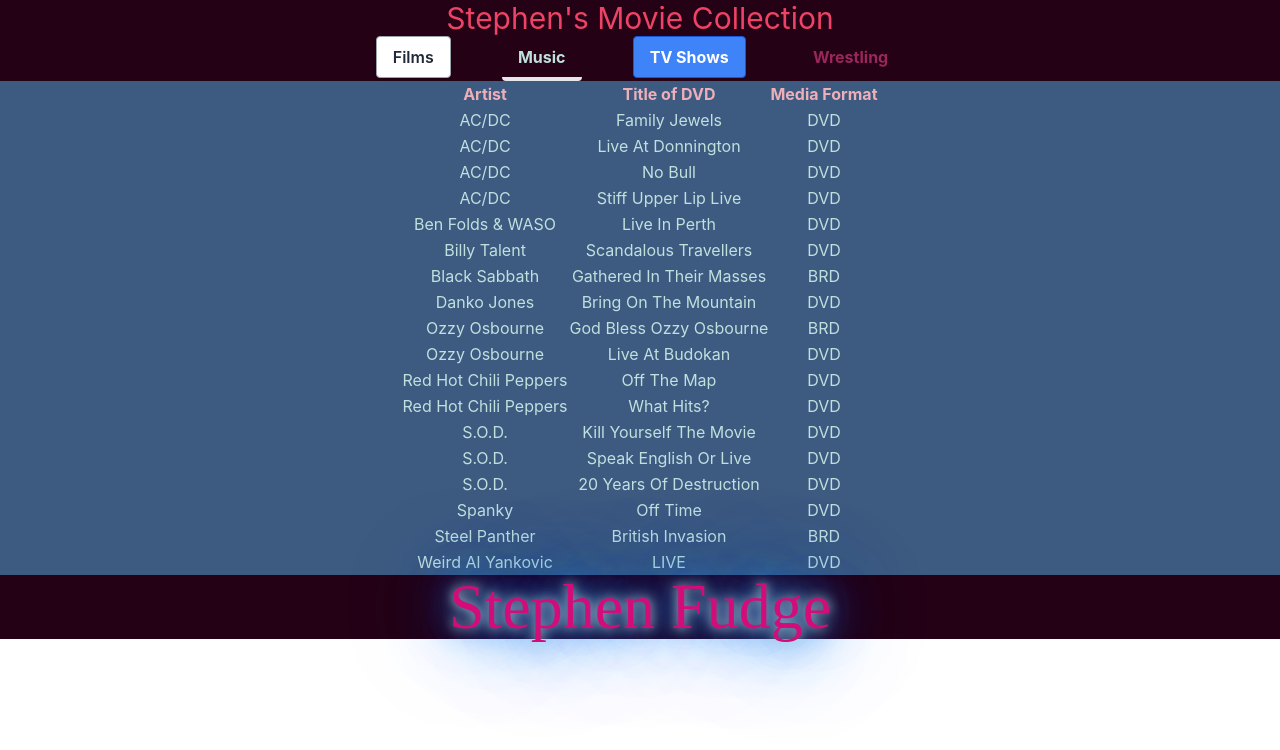
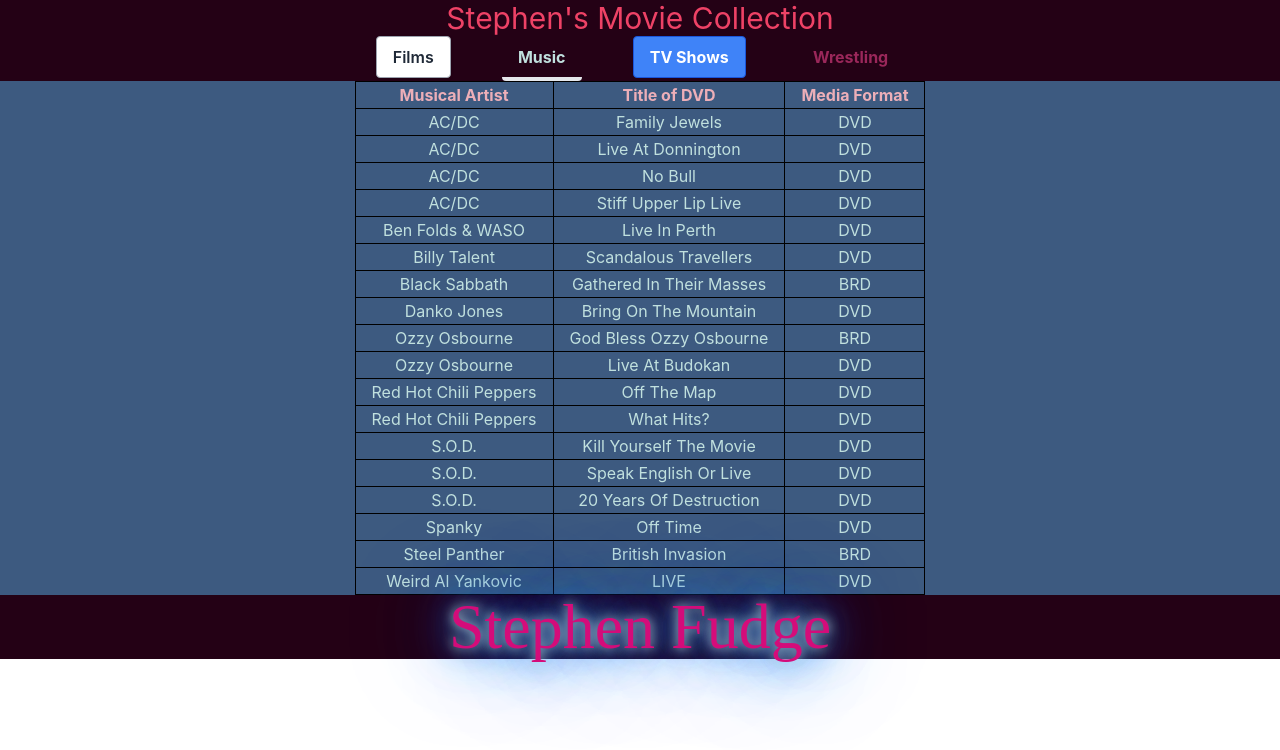
Before and after one commit to stephenfudge/ubiquitous-octo-rotary-phone, a React (Create React App) app: page /wrestling in a window 1280 px wide. Shown: the top 750 px of the page. Built offline with nearby package versions, Linux system fonts and the light colour scheme.

Commit message:
made tables easier to read

```diff
--- a/src/components/Films.js
+++ b/src/components/Films.js
@@ -23,19 +23,19 @@
 const Films = () => {
   return(
     <div className='flex justify-center bg-bedazzle'>
-      <table>
+      <table className='border-collapse border border-black'>
         <thead className='text-lightpink'>
           <tr>
-             <th>Title</th>
-               <th>Media Format</th>
+             <th className='border border-black'>Title</th>
+               <th className='border border-black px-4'>Media Format</th>
           </tr>
         </thead>
         <tbody className='text-powder'>
           {films.map((film) => {
             return(
               <tr key={film.id}>
-                <td>{film.title}</td>
-                  <td>{film.format}</td>
+                <td className='border border-black px-4'>{film.title}</td>
+                  <td className='border border-black'>{film.format}</td>
               </tr>
             );
           })}
--- a/src/components/Music.js
+++ b/src/components/Music.js
@@ -23,25 +23,21 @@
 const Music = () => {
   return(
     <div className="flex justify-center mx-auto bg-bedazzle">
-      <table className="table-auto">
+      <table className="table-auto border-collapse border border-black">
         <thead>
           <tr className="text-lightpink">
-            <th>
-              Artist
-            </th>
-            <th>Title of DVD</th>
-              <th>
-                Media Format
-              </th>
+            <th className='border border-black'>Musical Artist</th>
+            <th className='border border-black'>Title of DVD</th>
+            <th className='border border-black px-4'>Media Format</th>
           </tr>
         </thead>
        <tbody className='text-powder'>
           {music.map((film) =>{
   return (
     <tr  key={film.id}>
-      <td>{film.artist}</td>
-    <td>{[film.title]}</td>
-    <td>{film.format}</td>
+      <td className='border border-black px-4'>{film.artist}</td>
+    <td className='border border-black px-4'>{[film.title]}</td>
+    <td className='border border-black'>{film.format}</td>
     </tr>
           );
           })}
--- a/src/components/Tv.js
+++ b/src/components/Tv.js
@@ -23,25 +23,19 @@
 const Tv = () =>{
   return(
     <div className='flex justify-center mx-auto bg-bedazzle'>
-      <table class="table-auto">
+      <table class="table-auto border-collapse border border-black">
         <thead className='text-lightpink'>
-          <th>
-            Series Name
-          </th>
-          <th>
-            Season
-          </th>
-          <th>
-            Media Format
-          </th>
+          <th className='border border-black'>Series Name</th>
+          <th className='border border-black px-4'>Season</th>
+          <th className='border border-black px-4'>Media Format</th>
         </thead>
         <tbody className='text-powder'>
           {tv.map((series) =>{
             return(
               <tr key={series.id}>
-                <td>{series.title}</td>
-                <td>{series.season}</td>
-                <td>{series.format}</td>
+                <td className='border border-black px-4'>{series.title}</td>
+                <td className='border border-black'>{series.season}</td>
+                <td className='border border-black'>{series.format}</td>
               </tr>
             );
           })}
--- a/src/components/Wrestling.js
+++ b/src/components/Wrestling.js
@@ -23,23 +23,23 @@
 const Wrestling = () => {
     return(
         <div className='flex justify-center mx-auto bg-bedazzle'>
-            <table className='table-auto'>
+            <table className='table-auto border-collapse border border-black'>
                 <thead>
                     <tr className='text-lightpink'>
-                        <th>Promotion</th>
-                            <th>Title</th>
-                                <th>Presentation Format</th>
-                                    <th>Media Format</th>
+                        <th className='border border-black px-4'>Promotion</th>
+                            <th className='border border-black'>Title</th>
+                                <th className='border border-black px-4'>Presentation Format</th>
+                                    <th className='border border-black px-4'>Media Format</th>
                     </tr>
                 </thead>
                 <tbody className='text-powder'>
                     {wrestling.map((film) => {
                         return(
                         <tr key={film.id}>
-                            <td>{film.promotion}</td>
-                                <td>{film.title}</td>
-                                    <td>{film.presentation}</td>
-                                        <td>{film.format}</td>
+                            <td className='border border-black'>{film.promotion}</td>
+                                <td className='border border-black px-4'>{film.title}</td>
+                                    <td className='border border-black'>{film.presentation}</td>
+                                        <td className='border border-black'>{film.format}</td>
                         </tr>
                     );
                     })}
--- a/tailwind.config.js
+++ b/tailwind.config.js
@@ -6,6 +6,7 @@
   ],
   theme: {
     colors: {
+      black: "#000000",
       bedazzle: "#3d5a80ff",
       powder: "#c0e0deff",
       lightpink: "#edafb8ff",
```
